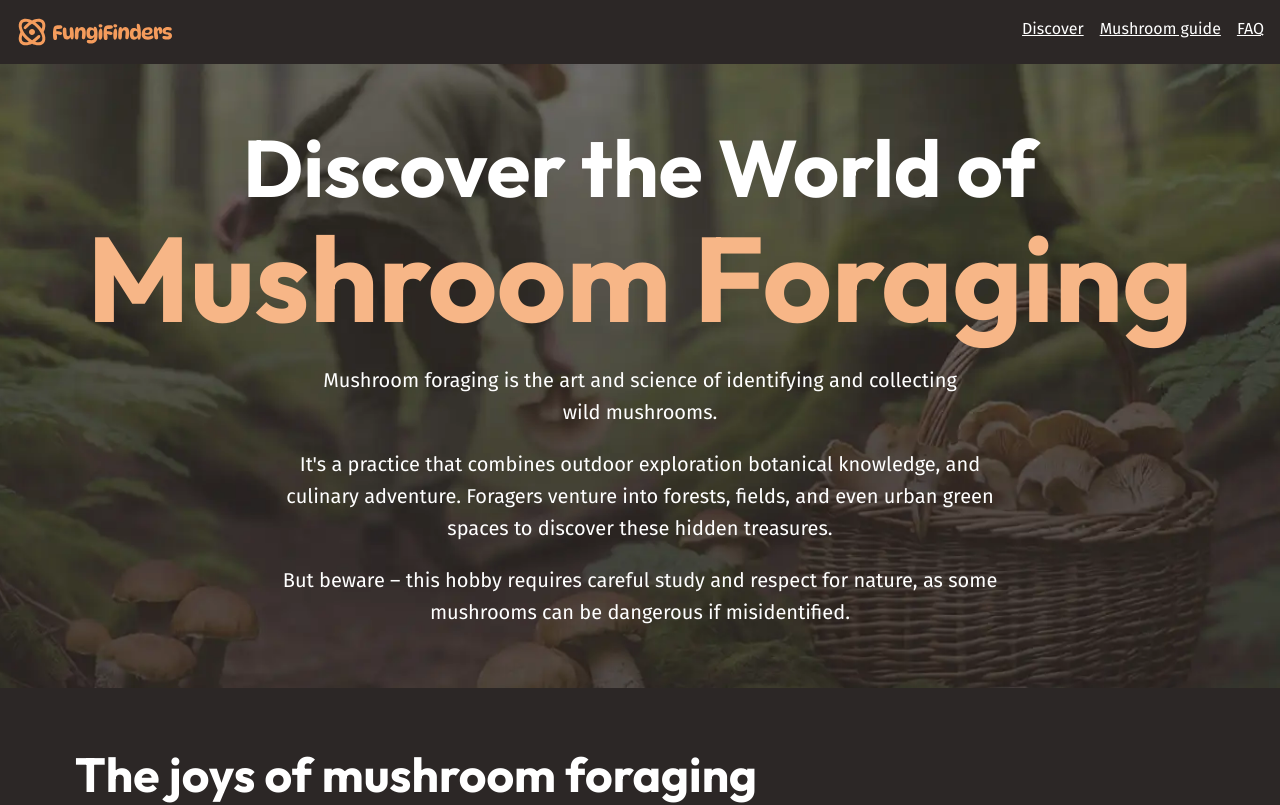
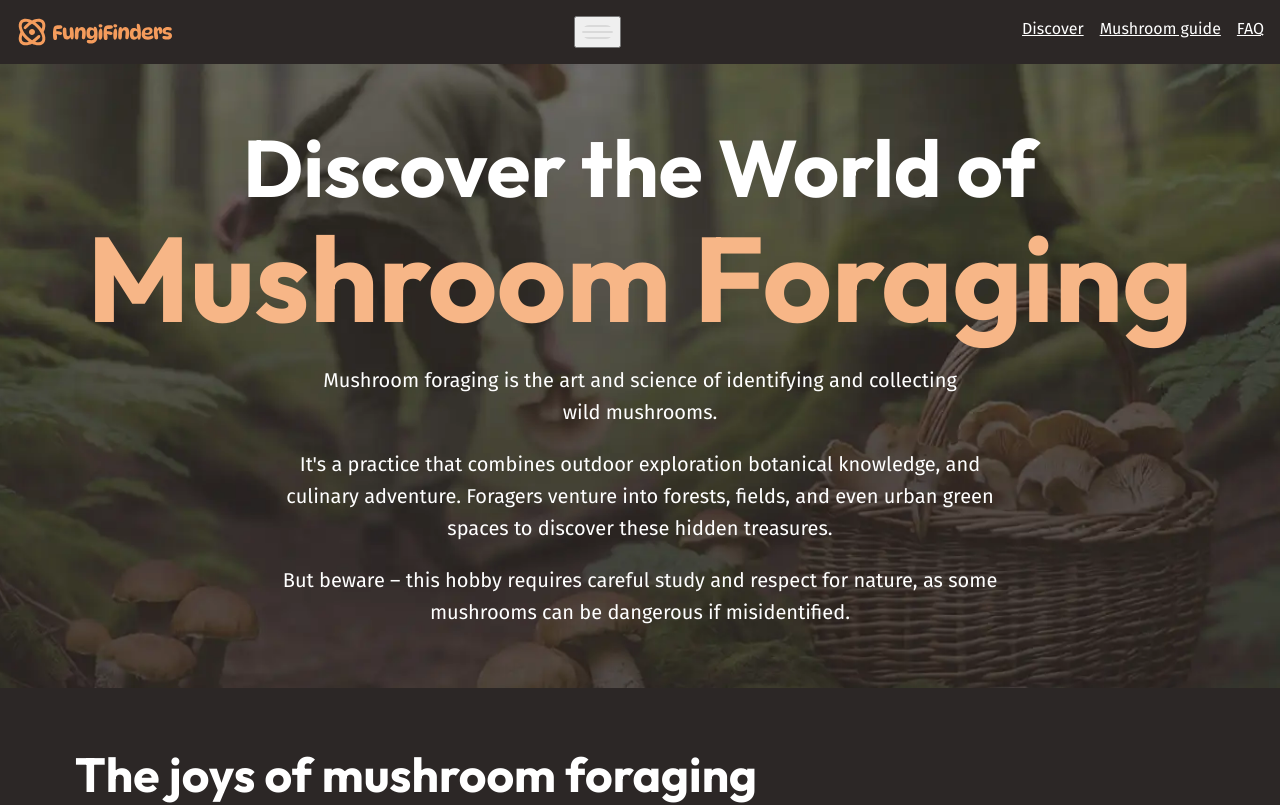
Before and after one commit to cepoumian/fungi-finders-website, a plain HTML site: page index.html in a window 1280 px wide. Shown: the top 805 px of the page. Drawn offline with Linux system fonts and the light colour scheme.

Commit message:
Added hamburger button

```diff
--- a/index.html
+++ b/index.html
@@ -20,7 +20,11 @@
           <a href="/">
             <img class="logo" src="/assets/fungi-finders.svg" />
           </a>
-          <nav class="primary-navigation">
+          <button aria-controls="primary-nav" aria-expanded="false">
+            <span class="visually-hidden">menu</span>
+            <img src="/assets/hamburger.svg" alt="" />
+          </button>
+          <nav id="primary-nav" class="primary-navigation">
             <ul role="list">
               <li><a href="/">Discover</a></li>
               <li><a href="mushroom-guide.html">Mushroom guide</a></li>
@@ -28,11 +32,10 @@
             </ul>
           </nav>
         </div>
-
       </div>
     </header>
     <main>
-      <section class="hero flow section " data-padding="compact">
+      <section class="hero flow section" data-padding="compact">
         <div class="wrapper">
           <h1 class="hero__title">
             Discover the World of
@@ -122,10 +125,15 @@
         </div>
       </section>
 
-      <section class="section background-accent text-center" data-padding="compact">
+      <section
+        class="section background-accent text-center"
+        data-padding="compact"
+      >
         <div class="wrapper" data-width="narrow">
           <div class="flow font-size-lg text-high-contrast">
-            <h2 class="section-title">Start your <span class="text-brand">Foraging Adventure!</span></h2>
+            <h2 class="section-title">
+              Start your <span class="text-brand">Foraging Adventure!</span>
+            </h2>
             <p>
               Whether you're seeking a deeper connection with nature, a new
               outdoor hobby, or simply love the idea of finding your own food,
```
Lines whose indentation alone changed are shown as unchanged.
